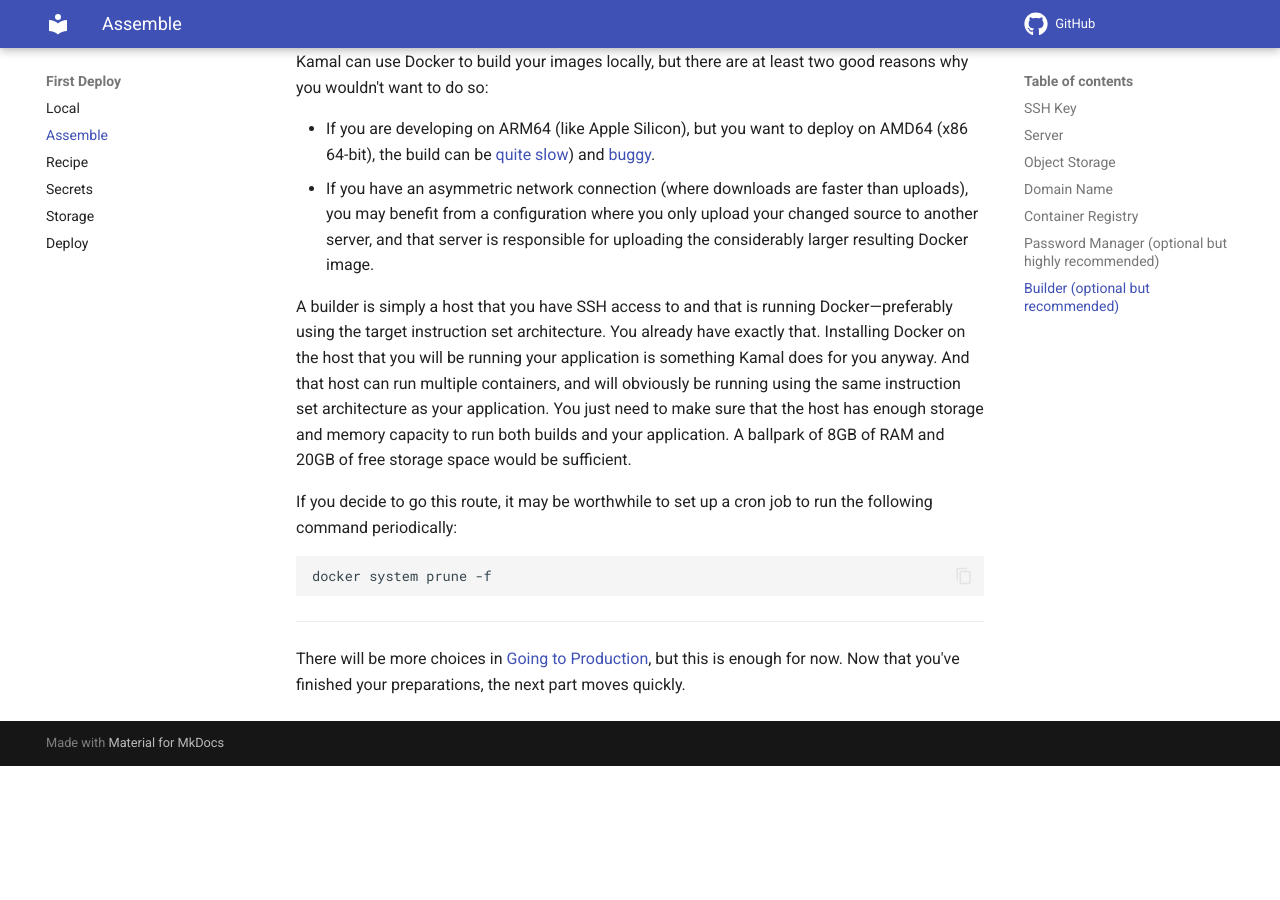
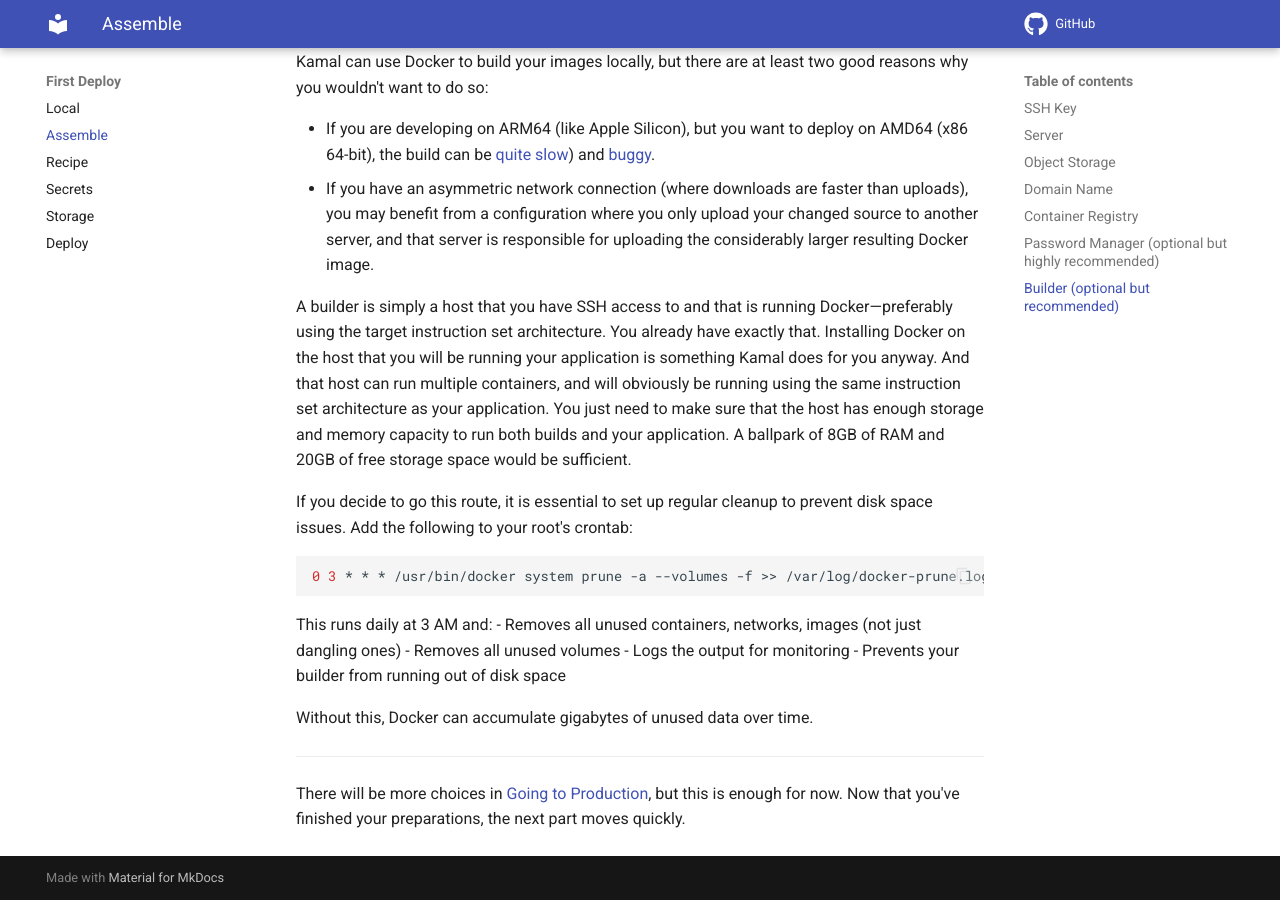
Before and after one commit to rubys/kamal-in-production, an MkDocs documentation site: the page built from docs/Assemble.md, in a window 1280 px wide and 900 px high, scrolled down 3811 px. Built offline with MkDocs 1.6.1 and Material for MkDocs 9.7.7, drawn with Linux system fonts in a browser that asks for light colours; comment, search, counter and statistics services are not loaded; before the commit the page ends 4577 px from its top, so only the background shows below that.

Commit message:
Add comprehensive Docker cleanup crontab for builder servers
Enhanced the builder section with a production-ready crontab entry that:
- Runs daily at 3 AM to avoid peak usage
- Uses full docker path for cron compatibility
- Includes -a flag to remove all unused images (not just dangling)
- Adds --volumes flag to clean up unused volumes
- Logs output for monitoring and troubleshooting
- Prevents disk space issues from Docker accumulation

This is essential for production servers used as builders to prevent
running out of disk space over time.

🤖 Generated with [Claude Code](https://claude.ai/code)

Co-Authored-By: Claude <noreply@anthropic.com>

````diff
--- a/docs/Assemble.md
+++ b/docs/Assemble.md
@@ -148,11 +148,19 @@ Kamal can use Docker to build your images locally, but there are at least two go
 
 A builder is simply a host that you have SSH access to and that is running Docker—preferably using the target instruction set architecture. You already have exactly that. Installing Docker on the host that you will be running your application is something Kamal does for you anyway. And that host can run multiple containers, and will obviously be running using the same instruction set architecture as your application. You just need to make sure that the host has enough storage and memory capacity to run both builds and your application. A ballpark of 8GB of RAM and 20GB of free storage space would be sufficient.
 
-If you decide to go this route, it may be worthwhile to set up a cron job to run the following command periodically:
+If you decide to go this route, it is essential to set up regular cleanup to prevent disk space issues. Add the following to your root's crontab:
 
 ```sh
-docker system prune -f
+0 3 * * * /usr/bin/docker system prune -a --volumes -f >> /var/log/docker-prune.log 2>&1
 ```
+
+This runs daily at 3 AM and:
+- Removes all unused containers, networks, images (not just dangling ones)
+- Removes all unused volumes
+- Logs the output for monitoring
+- Prevents your builder from running out of disk space
+
+Without this, Docker can accumulate gigabytes of unused data over time.
 
 ---
 
````
